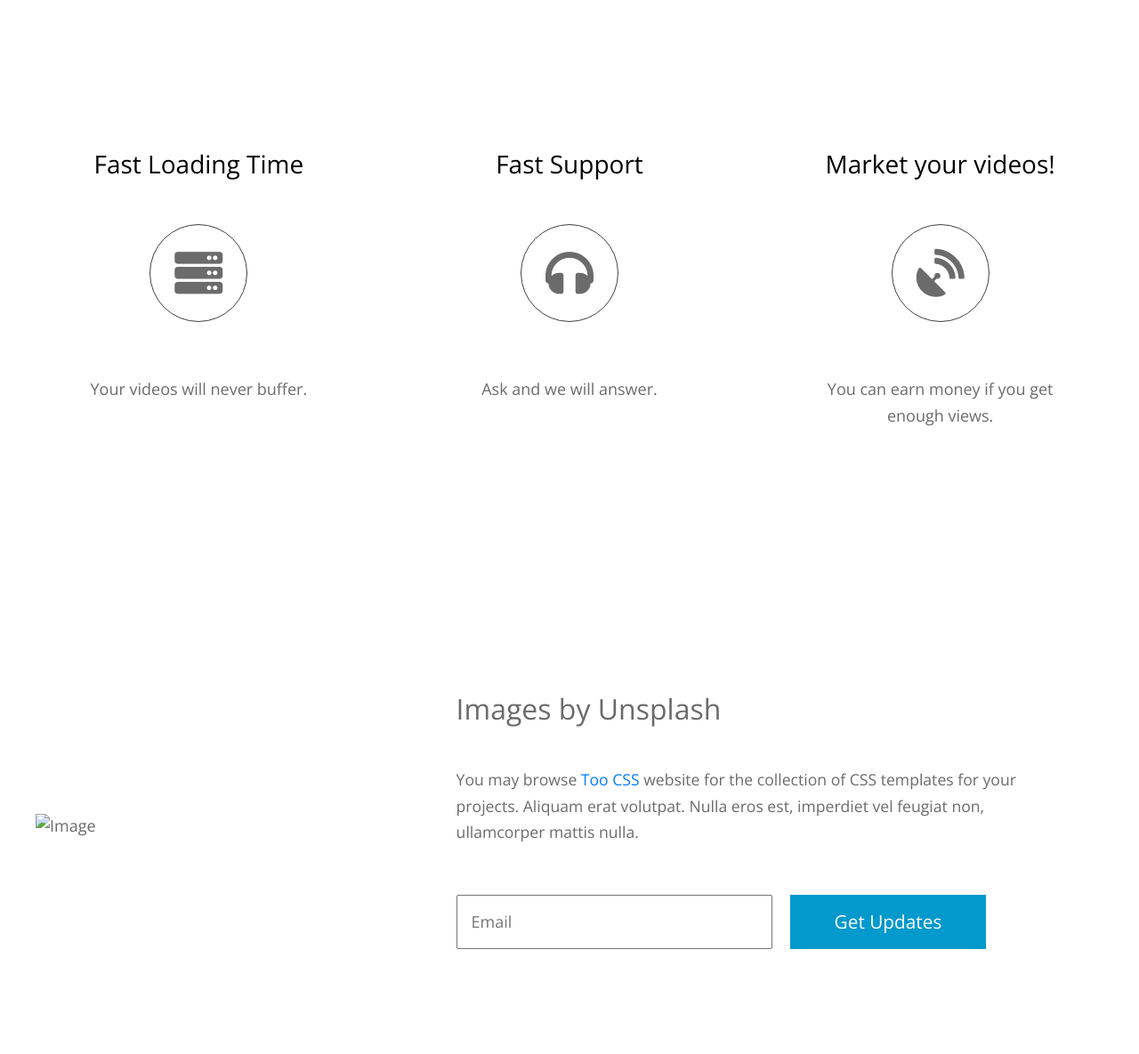
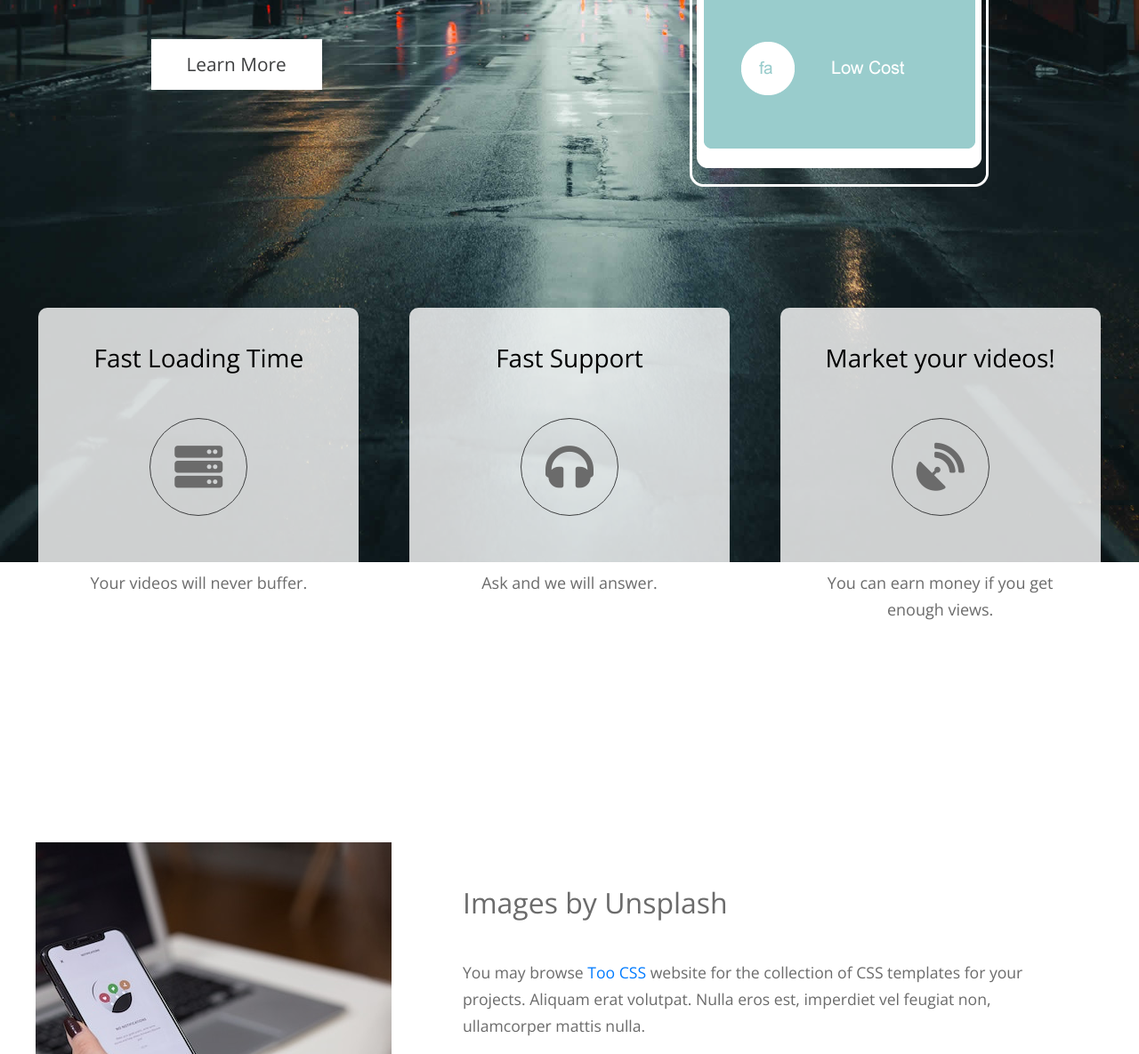
Before and after one commit to chanjo-1824327/chanjo-1824327.github.io, a plain HTML site: page myFunSite.html in a window 1280 px wide. Shown: the part 714-1899 px from the top of the page at 89% size. Drawn offline with nearby package versions, Linux system fonts and the light colour scheme; files that its build step writes are made by us from their sources; files whose address does not match are found by name.

Commit message:
Update myFunSite.html

```diff
--- a/myFunSite.html
+++ b/myFunSite.html
@@ -16,7 +16,7 @@ https://templatemo.com/tm-534-parallo
 -->
   </head>
   <body>
-    <div class="parallax-window" data-parallax="scroll" data-image-src="img/bg-01.jpg">
+    <div class="parallax-window" data-parallax="scroll" data-image-src="bg-01.jpg">
       <div class="container-fluid">
         <div class="row tm-brand-row">
           <div class="col-lg-4 col-11">
@@ -77,7 +77,7 @@ https://templatemo.com/tm-534-parallo
               <a href="#tmFeatures" class="btn btn-primary">Learn More</a>
             </div>
             <div class="tm-home-right">
-              <img src="img/mobile-screen.png" alt="App on Mobile mockup" />
+              <img src="mobile-screen.png" alt="App on Mobile mockup" />
             </div>
           </div>
         </section>
@@ -123,7 +123,7 @@ https://templatemo.com/tm-534-parallo
         <!-- Call to Action -->
         <section class="row" id="tmCallToAction">
           <div class="col-12 tm-call-to-action-col">
-            <img src="img/call-to-action.jpg" alt="Image" class="img-fluid tm-call-to-action-image" />
+            <img src="call-to-action.jpg" alt="Image" class="img-fluid tm-call-to-action-image" />
             <div class="tm-bg-white tm-call-to-action-text">
               <h2 class="tm-call-to-action-title">Images by Unsplash</h2>
               <p class="tm-call-to-action-description">
```
